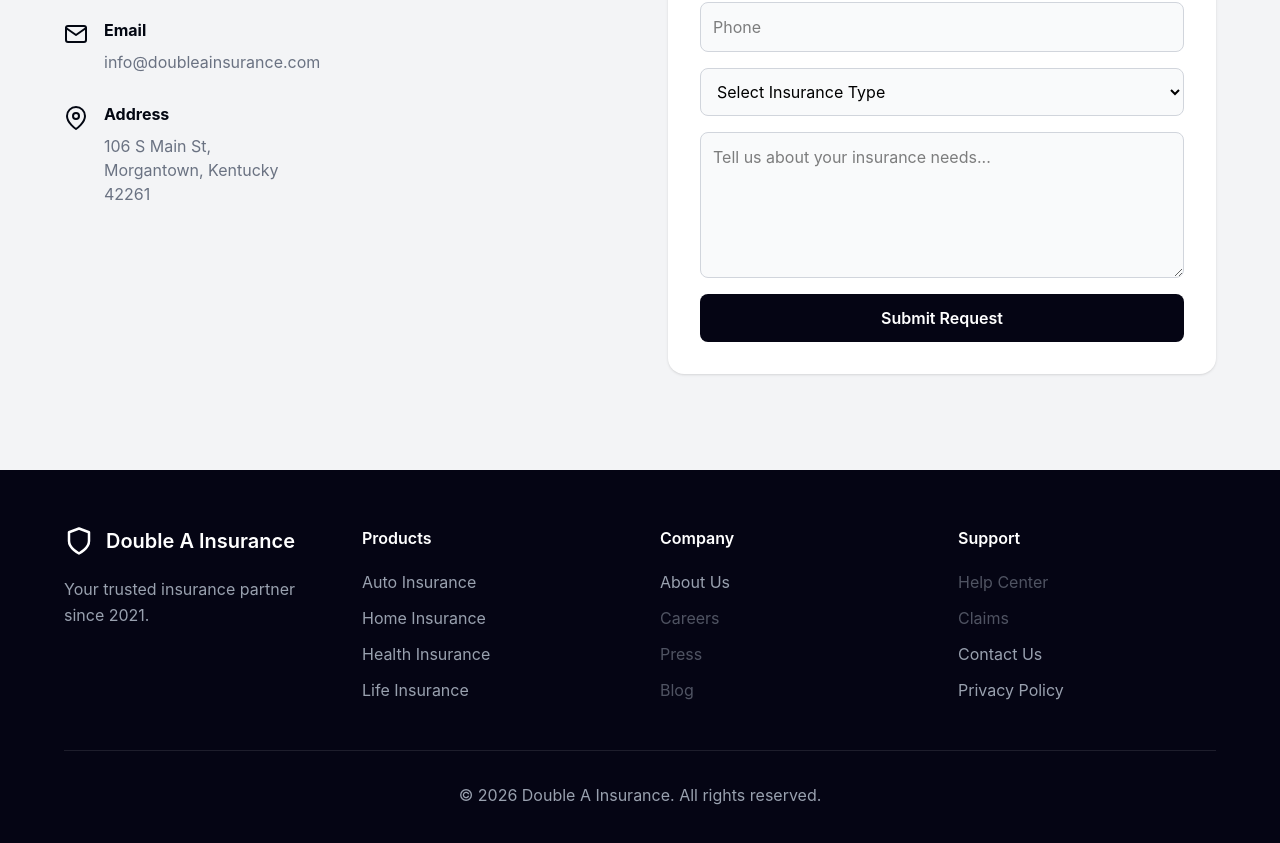
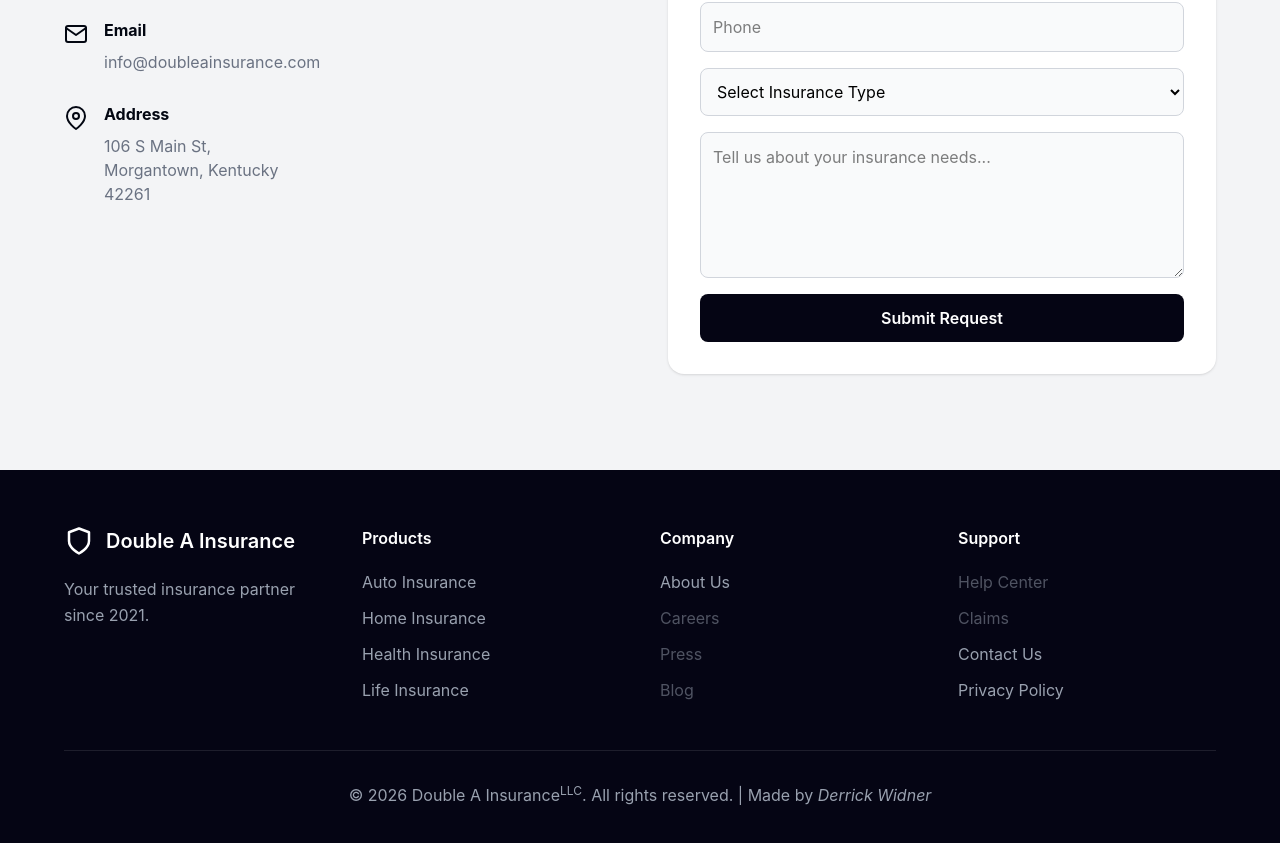
Before and after one commit to widner0623/double-a-insurance-website, a React (Vite) app in the folder client/: page / in a window 1280 px wide. Shown: the part 4877-5720 px from the top of the page. Built offline with nearby package versions, Linux system fonts and the light colour scheme.

Commit message:
small changes for presentation, to make it look likes its already running

```diff
--- a/client/src/components/Footer.jsx
+++ b/client/src/components/Footer.jsx
@@ -118,7 +118,12 @@ function Footer() {
 
         {/* BOTTOM LINE */}
         <div className="mt-12 border-t border-white/10 pt-8 text-center text-gray-400">
-          <p>© 2026 Double A Insurance. All rights reserved.</p>
+         <p>
+            &copy; {new Date().getFullYear()} Double A Insurance<sup>LLC</sup>. All rights reserved.
+            | Made by <a href="https://redlinelabs.vercel.app/" target="_blank" rel="noopener noreferrer">
+              <em>Derrick Widner</em>
+            </a>
+          </p>
         </div>
 
       </div>
```
